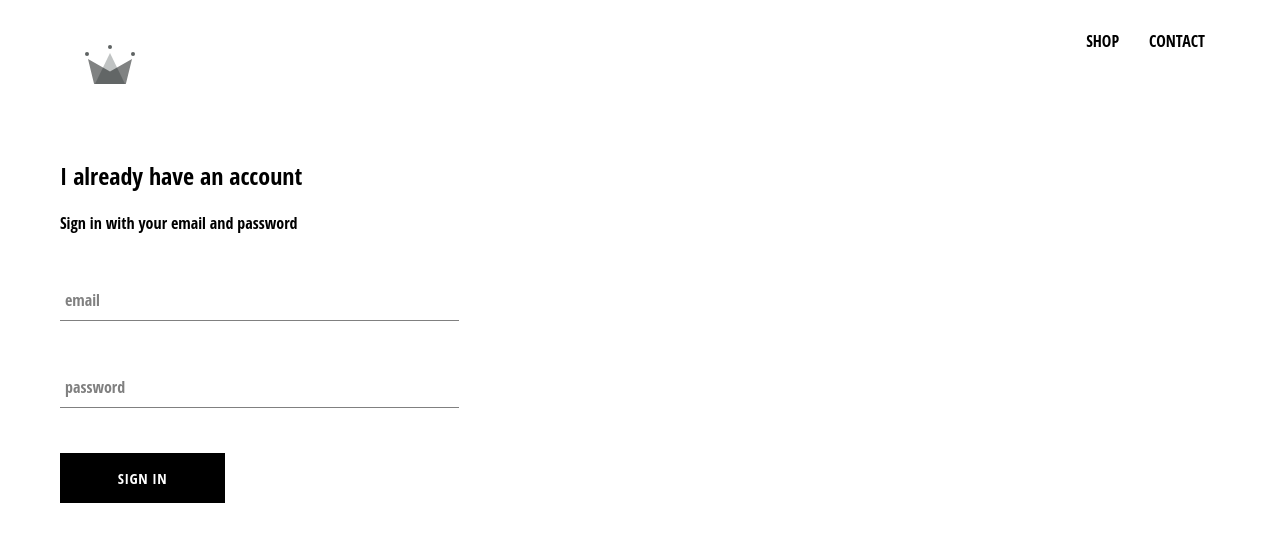
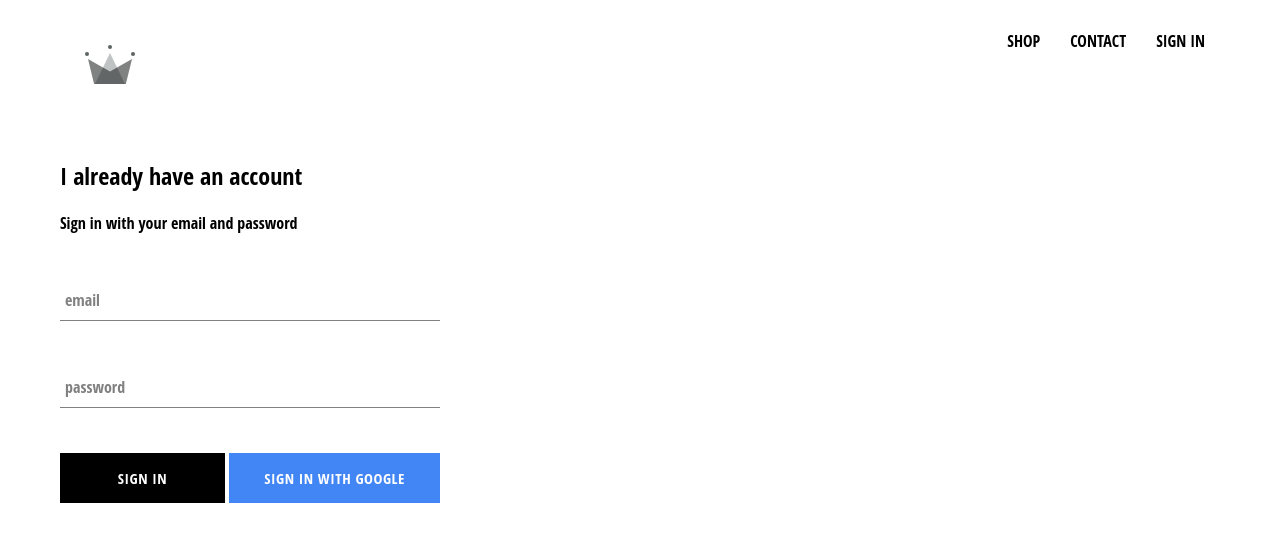
Before and after one commit to gps2601/crown-clothing, a React (Create React App) app: page /signin in a window 1280 px wide. Shown: the top 542 px of the page. Built offline with nearby package versions, Linux system fonts and the light colour scheme; no server answers; the HTML template or start-up script is replaced by a standard one.

Commit message:
Integrated firebase into application, implemented sign in with google auth

```diff
--- a/package.json
+++ b/package.json
@@ -6,6 +6,7 @@
     "@testing-library/jest-dom": "^4.2.4",
     "@testing-library/react": "^9.5.0",
     "@testing-library/user-event": "^7.2.1",
+    "firebase": "^7.12.0",
     "node-sass": "^4.13.1",
     "react": "^16.13.1",
     "react-dom": "^16.13.1",
--- a/src/App.css
+++ b/src/App.css
@@ -7,3 +7,7 @@
     text-decoration: none;
     color: black;
 }
+
+* {
+    box-sizing: border-box;
+}
--- a/src/App.js
+++ b/src/App.js
@@ -1,4 +1,4 @@
-import React from 'react';
+import React, { Component } from 'react';
 import { Route, Switch } from 'react-router-dom';
 
 import HomePage from './pages/homepage/homepage.component'
@@ -7,11 +7,35 @@
 import SignInAndSignUp from './pages/sign-in-and-sign-up/sign-in-and-sign-up.component'
 
 import './App.css'
+import { auth } from './firebase/firebase.utils';
 
-function App() {
+class App extends Component {
+  constructor() {
+    super();
+
+    this.state = {
+      currentUser: null
+    }
+  }
+
+  unsubscribeFromAuth = null
+
+  componentDidMount() {
+    this.unsubscribeFromAuth = auth.onAuthStateChanged(user => {
+      this.setState({currentUser: user});
+
+      console.log(user)
+    })
+  }
+
+  componentWillUnmount() {
+    this.unsubscribeFromAuth();
+  }
+
+  render(){
     return (
       <div >
-    <Header/>
+      <Header currentUser={this.state.currentUser}/>
       <Switch>
         <Route exact path='/' component={HomePage} />
         <Route path='/shop' component={ShopPage} />
@@ -20,5 +44,6 @@
       </div>
     );
   }
+}
 
 export default App;
--- a/src/components/custom-button/custom-button.component.jsx
+++ b/src/components/custom-button/custom-button.component.jsx
@@ -2,8 +2,8 @@
 
 import './custom-button.styles.scss'
 
-const CustomButton = ({ children, ...otherProps}) => (
-    <button className='custom-button' {...otherProps}>
+const CustomButton = ({ children, isGoogleSignIn, ...otherProps}) => (
+    <button className={`${isGoogleSignIn ? 'google-sign-in': ''} custom-button`} {...otherProps}>
         {children}
     </button>
 )
--- a/src/components/custom-button/custom-button.styles.scss
+++ b/src/components/custom-button/custom-button.styles.scss
@@ -19,4 +19,14 @@
         color: black;
         border: 1px solid black;
     }
+
+    &.google-sign-in {
+        background-color: #4285f4;
+        color: shite;
+
+        &:hover {
+            background-color: #357ae8;
+            border: none;
+        }
+    }
 }
--- a/src/components/header/header.component.jsx
+++ b/src/components/header/header.component.jsx
@@ -1,11 +1,13 @@
 import React from 'react'
 import { Link } from 'react-router-dom'
+
+import { auth } from '../../firebase/firebase.utils';
 
 import { ReactComponent as Logo } from '../../assets/original.svg'
 
 import './header.styles.scss'
 
-const Header = () => (
+const Header = ( {currentUser} ) => (
     <div className='header'>
         <Link className='logo-container' to='/'>
             <Logo className='logo'/>
@@ -17,6 +19,12 @@
         <Link className='option' to='/contact'>
         CONTACT
         </Link>
+        {
+            currentUser ?
+            <div className='option' onClick={() => auth.signOut()}>SIGN OUT</div>
+            :
+            <Link className='option' to="/signin">SIGN IN</Link>
+        }
         </div>
     </div>
 )
--- a/src/components/header/header.styles.scss
+++ b/src/components/header/header.styles.scss
@@ -22,5 +22,6 @@
 
     .option {
         padding: 10px 15px;
+        cursor: pointer;
     }
 }
--- a/src/components/sign-in/sign-in.component.jsx
+++ b/src/components/sign-in/sign-in.component.jsx
@@ -1,7 +1,9 @@
 import React, { Component } from "react";
 
 import FormInput from '../../components/form-input/form-input.component'
-import CustomButon from '../../components/custom-button/custom-button.component'
+import CustomButton from '../../components/custom-button/custom-button.component'
+
+import { signInWithGoogle } from '../../firebase/firebase.utils';
 
 import "./sign-in.styles.scss";
 
@@ -51,8 +53,12 @@
             label="password"
             required
           />
-
-          <CustomButon type="submit">Sign in</CustomButon>
+          <div className="buttons">
+          <CustomButton type="submit">Sign in</CustomButton>
+          <CustomButton onClick={signInWithGoogle} isGoogleSignIn>
+            Sign in with google
+          </CustomButton>
+          </div>
         </form>
       </div>
     );
--- a/src/components/sign-in/sign-in.styles.scss
+++ b/src/components/sign-in/sign-in.styles.scss
@@ -1,9 +1,14 @@
 .sign-in {
-    width: 30vw;
+    width: 380px;
     display: flex;
     flex-direction: column;
 
     .title {
         margin: 10px 0;
     }
+
+    .buttons {
+        display: flex;
+        justify-content: space-between;
+    }
 }
--- /dev/null
+++ b/src/firebase/firebase.utils.js
@@ -0,0 +1,25 @@
+import firebase from "firebase/app";
+import "firebase/firestore";
+import "firebase/auth";
+
+const config = {
+  apiKey: "AIzaSyA4nhYWdtfXs_aZ7BNX3nP3Pj152VWMYuE",
+  authDomain: "crwn-db-7129f.firebaseapp.com",
+  databaseURL: "https://crwn-db-7129f.firebaseio.com",
+  projectId: "crwn-db-7129f",
+  storageBucket: "crwn-db-7129f.appspot.com",
+  messagingSenderId: "419271632239",
+  appId: "1:419271632239:web:db4f48252aec362bb0749a",
+  measurementId: "G-N25QEMP269"
+};
+
+firebase.initializeApp(config);
+
+export const auth = firebase.auth();
+export const firestore = firebase.firestore();
+
+const provider = new firebase.auth.GoogleAuthProvider();
+provider.setCustomParameters({ prompt: "select_account" });
+export const signInWithGoogle = () => auth.signInWithPopup(provider);
+
+export default firebase;
```
Also changed, not shown: 1 other file (tests, documents, lock files or other folders). Lines whose indentation alone changed are shown as unchanged.
